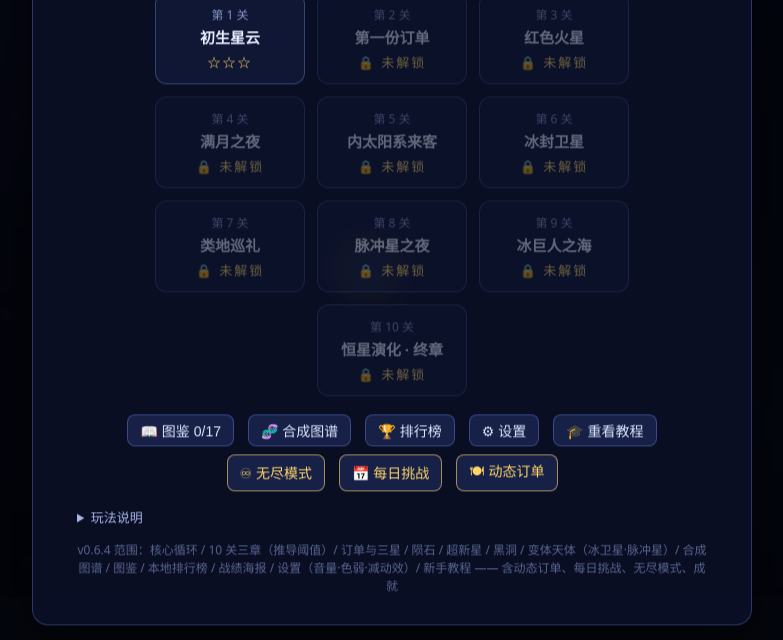
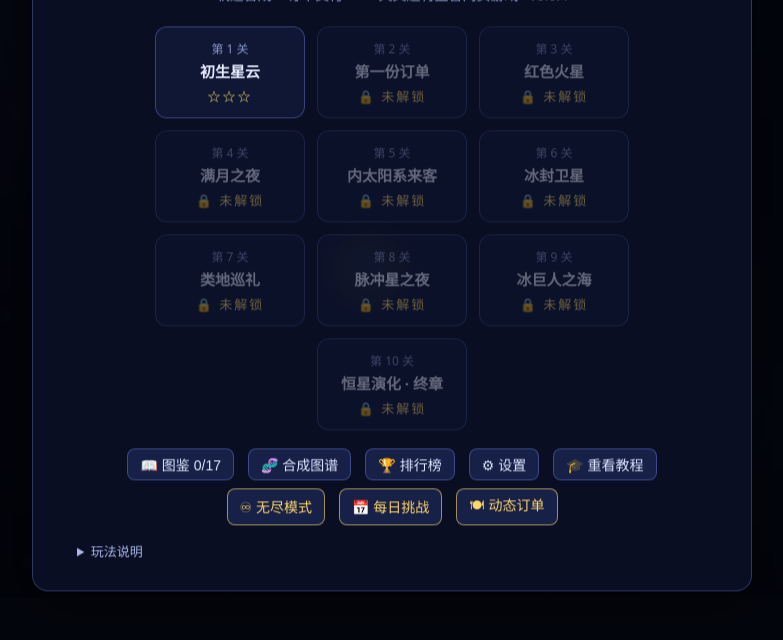
Before and after one commit to YKNOW-del/STARGAME, a plain HTML site: page 星轨厨房DEMO.html in a window 1280 px wide. Shown: the part 160-800 px from the top of the page, without its empty margins (248-1031 px from the left). Drawn offline with Linux system fonts and the light colour scheme.

Commit message:
删除主菜单 v0.6.4 功能范围脚注行

```diff
--- a/星轨厨房DEMO.html
+++ b/星轨厨房DEMO.html
@@ -1190,7 +1190,7 @@ function showMenu() {
     '<li>满盘且无路可走 = <b>引力崩溃</b>；弃置与潮汐滑移是两种腾挪手段</li>' +
     '<li>三星 = 通关 + 投放数达标 + 质量损失达标（时间不参与）</li>' +
     '<li>快捷键：1/2/3 选候选 · ESC 暂停 · 右键取消工具</li></ul></details>' +
-    '<div class="foot">v0.6.4 范围：核心循环 / 10 关三章（推导阈值）/ 订单与三星 / 陨石 / 超新星 / 黑洞 / 变体天体（冰卫星·脉冲星）/ 合成图谱 / 图鉴 / 本地排行榜 / 战绩海报 / 设置（音量·色弱·减动效）/ 新手教程 —— 含动态订单、每日挑战、无尽模式、成就</div></div>';
+    '</div>';
   elOverlay.classList.add('show');
 }
 function showPause() {
```
